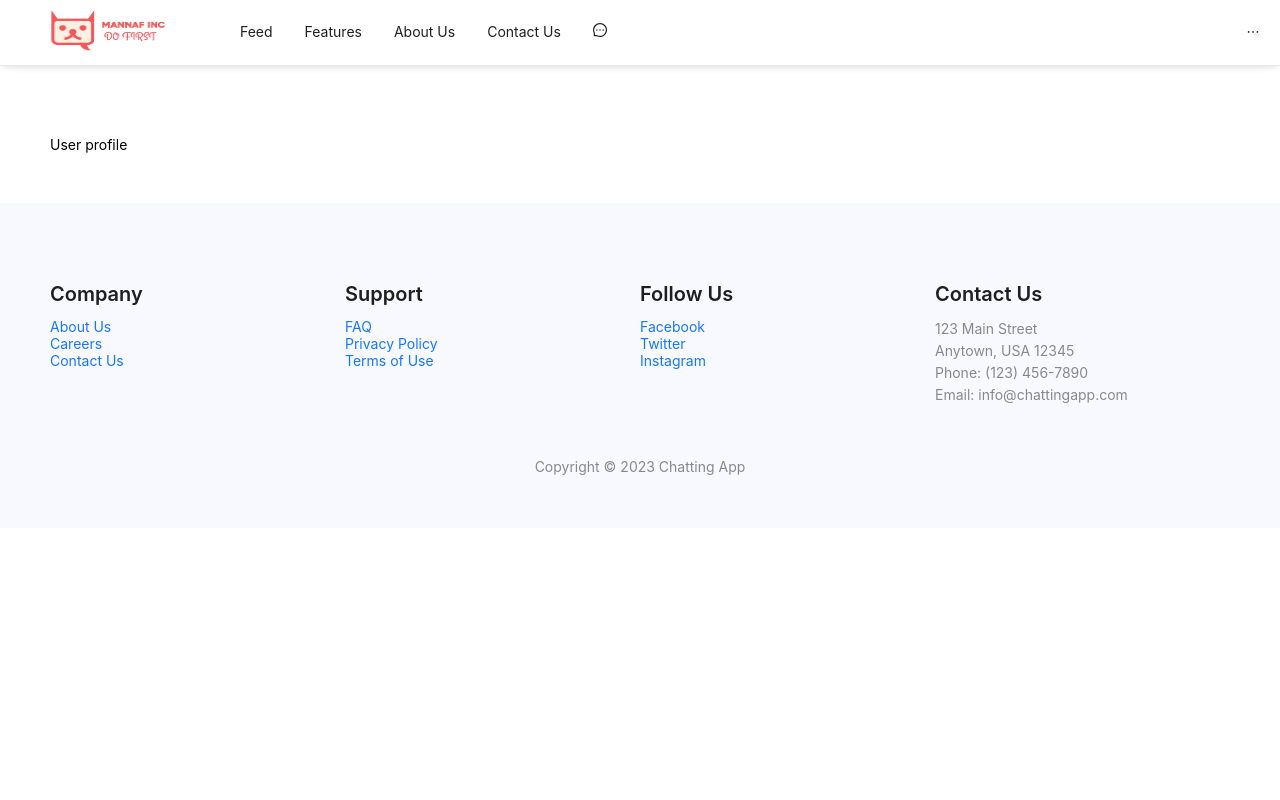
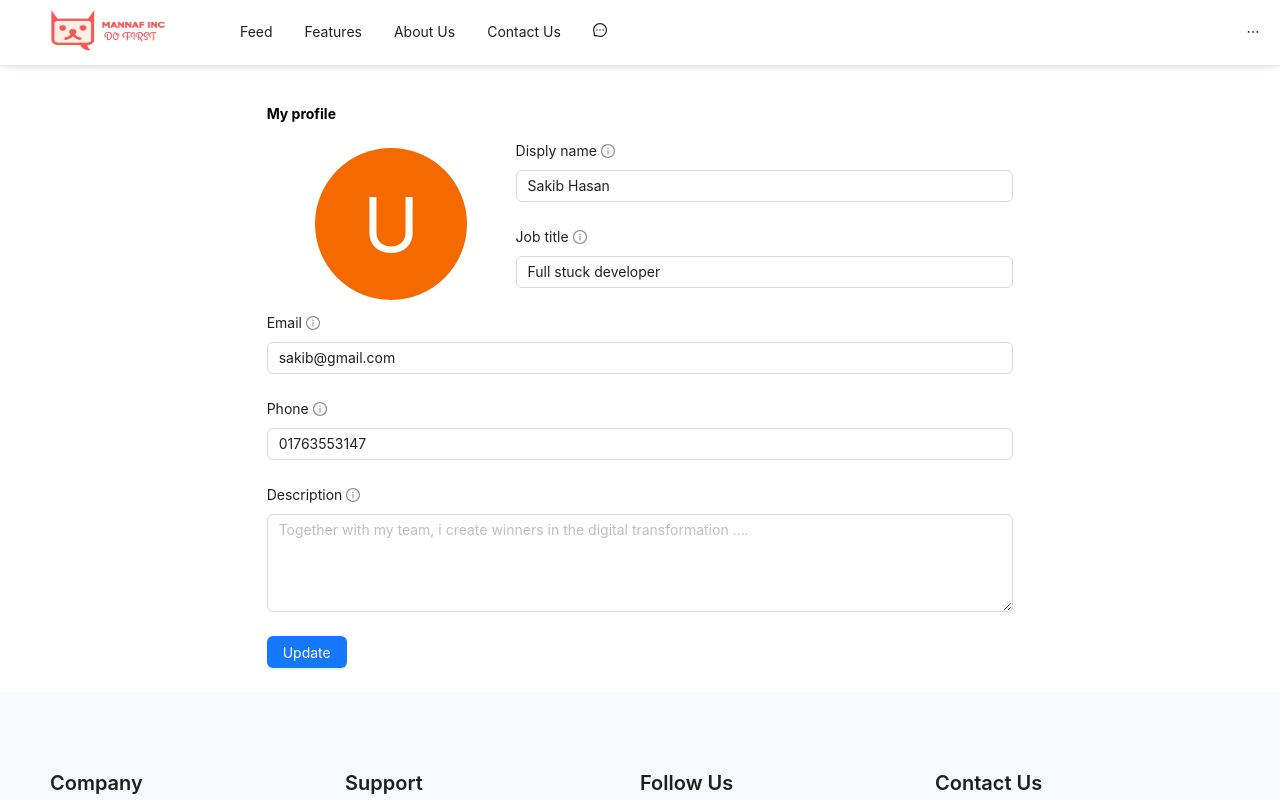
Before and after one commit to sakibhasancse/Chat-with-me, a React (Create React App) app in the folder client/: page /profile in a window 1280 px wide. Shown: the top 800 px of the page. Built offline with nearby package versions, Linux system fonts and the light colour scheme; no server answers.

Commit message:
Added my profile page design

```diff
--- a/client/src/views/myProfile/index.js
+++ b/client/src/views/myProfile/index.js
@@ -1,20 +1,134 @@
+import { Avatar, Button, Row, Col, Tooltip } from 'antd';
+import { InfoCircleOutlined } from '@ant-design/icons';
 
-import { Button, Col, message, Row } from 'antd';
-import Grid from 'antd/es/card/Grid';
-import { useEffect } from 'react';
-import { useNavigate, useParams } from 'react-router';
+import Form from 'antd/es/form/Form';
+import Input from 'antd/es/input/Input';
+import { useState } from 'react';
+import TextArea from 'antd/es/input/TextArea';
+const UserList = ['U', 'Lucy', 'Tom', 'Edward'];
+const ColorList = ['#f56a00', '#7265e6', '#ffbf00', '#00a2ae'];
+const GapList = [4, 3, 2, 1];
 
 const MyProfile = () => {
+  const [user, setUser] = useState(UserList[0]);
+  const [color, setColor] = useState(ColorList[0]);
+  const [gap, setGap] = useState(GapList[0]);
+
+  const changeUser = () => {
+    const index = UserList.indexOf(user);
+    setUser(index < UserList.length - 1 ? UserList[index + 1] : UserList[0]);
+    setColor(index < ColorList.length - 1 ? ColorList[index + 1] : ColorList[0]);
+  };
+
+  const changeGap = () => {
+    const index = GapList.indexOf(gap);
+    setGap(index < GapList.length - 1 ? GapList[index + 1] : GapList[0]);
+  };
+
   return (
-    <div style={{ padding: "50px" }}>
+    <div>
       <Row justify="space-around" align="middle" >
-        <Col xs={24} xl={14}>
-          User profile
-        </Col>
-        <Col xs={24} xl={10}>
+        <Col span={24} xs={20} xl={14}>
+          <h4>My profile</h4>
+          <Form
+            // form={form}
+            layout="vertical">
+            <Row >
+              <Col xs={8} xl={8} align="middle">
+                <div style={{
+                  paddingTop: "8px"
+                }}>
+                  <Avatar
+                    style={{
+                      backgroundColor: color,
+                      verticalAlign: 'middle'
+                    }}
+                    size={{
+                      xs: 90,
+                      sm: 120,
+                      md: 120,
+                      lg: 140,
+                      xl: 152,
+                      xxl: 160,
+                    }}
+                    gap={gap}
+                  >
+                    {user}
+                  </Avatar>
+                </div>
+              </Col>
+              <Col span={16} xs={16} xl={16}>
+                <Form.Item
+                  label="Disply name"
+                  tooltip={{
+                    title: 'Enter your name',
+                    icon: <InfoCircleOutlined />,
+                  }}>
+                  <Input
+                    placeholder="Enter your name"
+                    value="Sakib Hasan"
+                  />
+                </Form.Item>
+
+
+                <Form.Item
+                  label="Job title"
+                  tooltip={{
+                    title: 'Enter your job title',
+                    icon: <InfoCircleOutlined />,
+                  }}
+                >
+                  <Input
+                    placeholder="Enter your job title"
+                    value="Full stuck developer"
+                  />
+                </Form.Item>
+              </Col>
+            </Row>
+
+
+            <Form.Item
+              label="Email"
+              tooltip={{
+                title: 'Enter your Email',
+                icon: <InfoCircleOutlined />,
+              }}
+            >
+              <Input
+                placeholder="Enter your Email"
+                value="sakib@gmail.com"
+              />
+            </Form.Item>
+            <Form.Item
+              label="Phone"
+              tooltip={{
+                title: 'Enter your phone',
+                icon: <InfoCircleOutlined />,
+              }}
+            >
+              <Input
+                placeholder="Enter your phone"
+                value="01763553147"
+              />
+            </Form.Item>
+
+            <Form.Item
+              label="Description"
+              tooltip={{
+                title: 'Description',
+                icon: <InfoCircleOutlined />,
+              }}
+            >
+              <TextArea rows={4} placeholder="Together with my team, i create winners in the digital transformation .... " maxLength={1000} />
+
+            </Form.Item>
+            <Form.Item>
+              <Button type="primary">Update</Button>
+            </Form.Item>
+          </Form>
         </Col>
       </Row>
-    </div>
+    </div >
   )
 }
 
```
